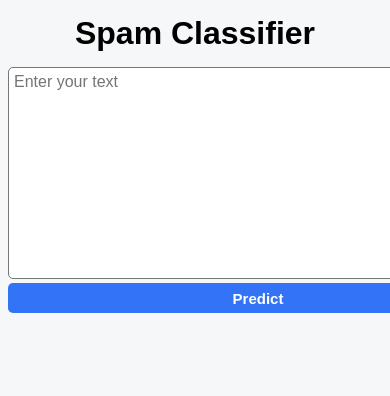
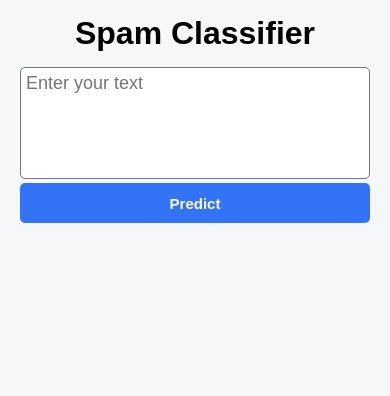
Before and after one commit to pinkozz/spam_classification, a Flask app: page / in a window 390 px wide; the page is wider, and only the part inside the window is pictured. Shown: the top 396 px of that part. Run offline with Flask 3, Linux system fonts and the light colour scheme; parts of the project's set-up code (start-up, migrations or seed data) failed here and were passed over.

Commit message:
Add responsiveness.

```diff
--- a/static/main.css
+++ b/static/main.css
@@ -1,13 +1,16 @@
 body {
+  margin: 0;
   text-align: center;
   font-family: 'Arial';
   background-color: #F5F7F8;
+  width:100vw;
+  height: 100vh;
 }
 
 textarea {
   padding: 5px;
   width: 488px;
-  min-height: 200px;
+  height: 200px;
   font-family: sans-serif;
   font-size: medium;
   resize: none;
@@ -40,3 +43,23 @@ h1 {
 .form-btn:hover {
   background-color: #285ac1;
 }
+
+@media (max-width: 600px) {
+  body {
+    margin: 0;
+    width: 100vw;
+    height: 98vw;
+  }
+  textarea {
+    width: 338px;
+    height: 100px;
+    font-size: large;
+  }
+  .container {
+    width: 400px;
+  }
+  .form-btn {
+    width: 350px;
+    height: 40px;
+  }
+}
```
